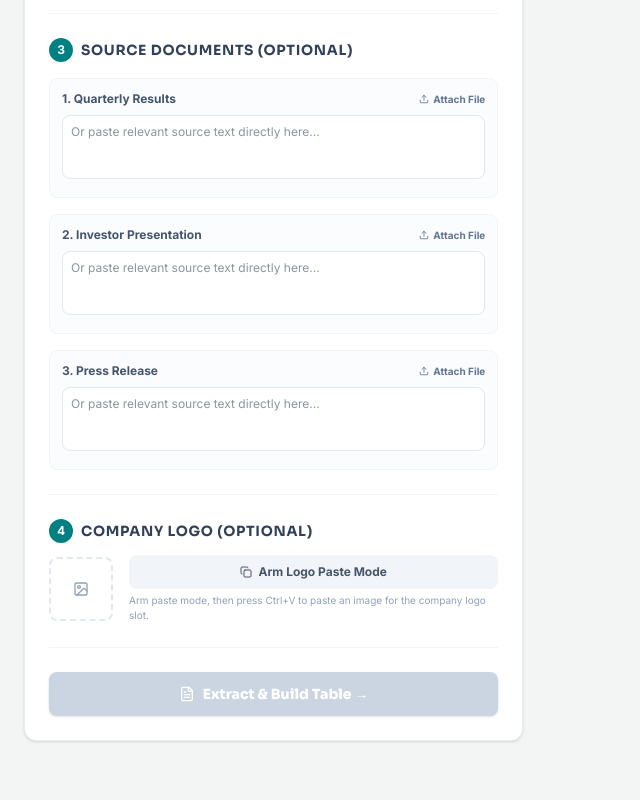
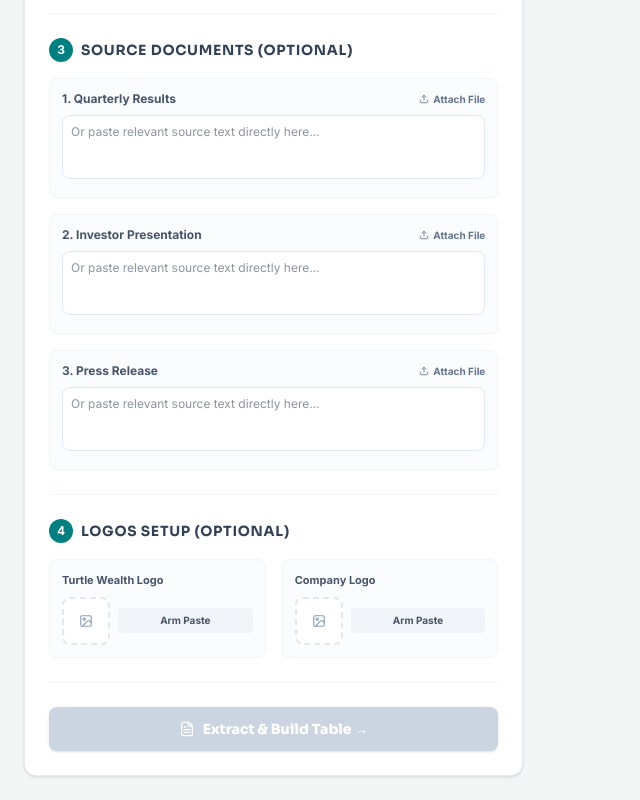
Before and after one commit to jadejaharsh30-tech/Turtle-Results-Card-Generator, a React (Vite) app: page / in a window 1280 px wide. Shown: the part 720-1520 px from the top of the page, without its empty margins (0-640 px from the left). Before the commit the page ends 1485 px from the top, so only its background shows below. Built offline with nearby package versions, Linux system fonts and the light colour scheme.

Commit message:
feat: add turtle logo support and refine prompt
- Add state and file handling for custom Turtle Wealth logo
- Update AI prompt constraints to enforce concise highlights

```diff
--- a/server.ts
+++ b/server.ts
@@ -285,7 +285,7 @@ Write 4–5 highlights based on the confirmed numbers in the table and the provi
 Guidelines for the points:
 1. Ground every point in the confirmed table numbers and the provided source documents. Never invent or hallucinate figures.
 2. Tone: Plain, confident, investor-friendly English. Use Indian numbering formats where appropriate (e.g., ₹ crore or ₹ lakh crore, and percentage moves like %).
-3. Depth: Each point may run 2–3 lines. Do not force brevity; give the point room to explain the story behind the numbers (e.g. why revenue grew, asset quality improved, or margins expanded).
+3. Depth: Each point MUST be concise and strictly limited to a maximum of 2–3 lines (around 20–30 words) when formatted. Keep them crisp and direct, presenting key facts and figures without fluff.
 4. Content: Cover the most material items: growth in business/revenue/NII, profitability/margins, asset quality/NPAs, segment drivers, and notable operational strength.
 5. DIVIDEND REQUIREMENT: Scan every provided source document and pasted text for any DIVIDEND declared, recommended, or paid this quarter.
    If a dividend exists, you MUST include a dedicated highlight point stating the amount per share, percentage (if given), and the record/payment date if provided.
@@ -310,7 +310,7 @@ The response must be raw JSON matching the schema. No markdown fences.`;
               type: Type.ARRAY,
               items: {
                 type: Type.STRING,
-                description: "A detailed key business highlight point (2-3 lines long) grounded in the source.",
+                description: "A concise key business highlight point (strictly max 2-3 lines long) grounded in the source.",
               },
             },
           },
--- a/src/App.tsx
+++ b/src/App.tsx
@@ -39,9 +39,11 @@ export default function App() {
     pressRelease: { file: null, text: "" },
   });
 
-  // D. Company logo
+  // D. Company & Turtle Wealth logos
   const [companyLogo, setCompanyLogo] = useState<string | null>(null);
   const [logoPasteModeArmed, setLogoPasteModeArmed] = useState(false);
+  const [turtleLogo, setTurtleLogo] = useState<string | null>(null);
+  const [turtleLogoPasteModeArmed, setTurtleLogoPasteModeArmed] = useState(false);
 
   // App flow states
   const [step, setStep] = useState<1 | 2>(1);
@@ -60,6 +62,7 @@ export default function App() {
   // File input refs
   const screenshotInputRef = useRef<HTMLInputElement>(null);
   const logoInputRef = useRef<HTMLInputElement>(null);
+  const turtleLogoInputRef = useRef<HTMLInputElement>(null);
 
   const colors = getThemeColors(fund);
 
@@ -83,6 +86,9 @@ export default function App() {
             if (logoPasteModeArmed) {
               setCompanyLogo(base64Data);
               setLogoPasteModeArmed(false);
+            } else if (turtleLogoPasteModeArmed) {
+              setTurtleLogo(base64Data);
+              setTurtleLogoPasteModeArmed(false);
             } else {
               setResultsScreenshots((prev) => [
                 ...prev,
@@ -105,7 +111,7 @@ export default function App() {
     return () => {
       window.removeEventListener("paste", handleGlobalPaste);
     };
-  }, [logoPasteModeArmed]);
+  }, [logoPasteModeArmed, turtleLogoPasteModeArmed]);
 
   // Handle Drag & Drop for screenshots
   const handleScreenshotDrop = async (e: React.DragEvent) => {
@@ -170,7 +176,7 @@ export default function App() {
           prev_y: m.prev_y !== undefined ? m.prev_y : null,
           is_ratio: !!m.is_ratio,
           lower_is_better: !!m.lower_is_better,
-          decimals: m.decimals !== undefined ? m.decimals : m.is_ratio ? 2 : 0,
+          decimals: 2,
         })
       );
 
@@ -267,7 +273,7 @@ export default function App() {
         return {
           ...m,
           is_ratio: nextIsRatio,
-          decimals: nextIsRatio ? 2 : 0,
+          decimals: 2,
         };
       }),
     });
@@ -302,7 +308,7 @@ export default function App() {
       prev_y: null,
       is_ratio: false,
       lower_is_better: false,
-      decimals: 0,
+      decimals: 2,
     };
     setTableData({
       ...tableData,
@@ -735,8 +741,8 @@ ${highlightsText}`;
 
           <hr className="border-slate-100" />
 
-          {/* Section D: Company logo (Small dropzone + armed mode) */}
-          <div className="flex flex-col gap-3">
+          {/* Section D: Logos Setup (Optional) */}
+          <div className="flex flex-col gap-4">
             <div className="flex items-center gap-2">
               <span
                 style={{ backgroundColor: colors.primary }}
@@ -745,11 +751,82 @@ ${highlightsText}`;
                 4
               </span>
               <h2 className="text-sm font-display font-bold uppercase tracking-wider text-slate-700">
-                Company Logo (Optional)
+                Logos Setup (Optional)
               </h2>
             </div>
 
-            <div className="flex gap-4 items-center">
+            <div className="grid grid-cols-1 sm:grid-cols-2 gap-4">
+              {/* Turtle Wealth Logo */}
+              <div className="border border-slate-100 rounded-lg p-3 bg-slate-50/50 flex flex-col gap-2">
+                <span className="text-[11px] font-bold text-slate-600">Turtle Wealth Logo</span>
+                <div className="flex gap-2 items-center">
+                  <div
+                    onDragOver={(e) => e.preventDefault()}
+                    onDrop={async (e) => {
+                      e.preventDefault();
+                      const files = Array.from(e.dataTransfer.files) as File[];
+                      if (files[0] && files[0].type.startsWith("image/")) {
+                        const base64 = await fileToBase64(files[0]);
+                        setTurtleLogo(base64);
+                      }
+                    }}
+                    onClick={() => turtleLogoInputRef.current?.click()}
+                    className={`w-12 h-12 rounded-lg border-2 border-dashed flex flex-col items-center justify-center cursor-pointer transition shrink-0 bg-white ${
+                      turtleLogo ? "border-emerald-500" : "border-slate-200 hover:border-slate-400"
+                    }`}
+                  >
+                    <input
+                      type="file"
+                      accept="image/*"
+                      ref={turtleLogoInputRef}
+                      onChange={async (e) => {
+                        if (e.target.files && e.target.files[0]) {
+                          const base64 = await fileToBase64(e.target.files[0]);
+                          setTurtleLogo(base64);
+                        }
+                      }}
+                      className="hidden"
+                    />
+                    {turtleLogo ? (
+                      <img src={turtleLogo} alt="Turtle Logo" className="w-full h-full object-contain p-1" />
+                    ) : (
+                      <ImageIcon className="text-slate-400" size={14} />
+                    )}
+                  </div>
+
+                  <div className="flex-1 min-w-0">
+                    <button
+                      type="button"
+                      onClick={() => {
+                        setTurtleLogoPasteModeArmed(!turtleLogoPasteModeArmed);
+                        setLogoPasteModeArmed(false);
+                      }}
+                      style={{
+                        borderColor: turtleLogoPasteModeArmed ? "#f59e0b" : "transparent",
+                        backgroundColor: turtleLogoPasteModeArmed ? "#fef3c7" : "#f1f5f9",
+                        color: turtleLogoPasteModeArmed ? "#b45309" : "#475569",
+                      }}
+                      className="w-full py-1 text-[10px] font-bold rounded border flex items-center justify-center gap-1 transition duration-200"
+                    >
+                      {turtleLogoPasteModeArmed ? "Pasting..." : "Arm Paste"}
+                    </button>
+                    {turtleLogo && (
+                      <button
+                        type="button"
+                        onClick={() => setTurtleLogo(null)}
+                        className="text-red-500 hover:text-red-700 text-[9px] font-bold mt-1 block"
+                      >
+                        Remove
+                      </button>
+                    )}
+                  </div>
+                </div>
+              </div>
+
+              {/* Company Logo */}
+              <div className="border border-slate-100 rounded-lg p-3 bg-slate-50/50 flex flex-col gap-2">
+                <span className="text-[11px] font-bold text-slate-600">Company Logo</span>
+                <div className="flex gap-2 items-center">
                   <div
                     onDragOver={(e) => e.preventDefault()}
                     onDrop={async (e) => {
@@ -761,7 +838,7 @@ ${highlightsText}`;
                       }
                     }}
                     onClick={() => logoInputRef.current?.click()}
-                className={`w-16 h-16 rounded-lg border-2 border-dashed flex flex-col items-center justify-center cursor-pointer transition ${
+                    className={`w-12 h-12 rounded-lg border-2 border-dashed flex flex-col items-center justify-center cursor-pointer transition shrink-0 bg-white ${
                       companyLogo ? "border-emerald-500" : "border-slate-200 hover:border-slate-400"
                     }`}
                   >
@@ -778,40 +855,39 @@ ${highlightsText}`;
                       className="hidden"
                     />
                     {companyLogo ? (
-                  <img src={companyLogo} alt="Logo" className="w-full h-full object-contain p-1" />
+                      <img src={companyLogo} alt="Company Logo" className="w-full h-full object-contain p-1" />
                     ) : (
-                  <ImageIcon className="text-slate-400" size={16} />
+                      <ImageIcon className="text-slate-400" size={14} />
                     )}
                   </div>
 
-              <div className="flex-1">
+                  <div className="flex-1 min-w-0">
                     <button
                       type="button"
-                  onClick={() => setLogoPasteModeArmed(!logoPasteModeArmed)}
+                      onClick={() => {
+                        setLogoPasteModeArmed(!logoPasteModeArmed);
+                        setTurtleLogoPasteModeArmed(false);
+                      }}
                       style={{
                         borderColor: logoPasteModeArmed ? "#f59e0b" : "transparent",
                         backgroundColor: logoPasteModeArmed ? "#fef3c7" : "#f1f5f9",
                         color: logoPasteModeArmed ? "#b45309" : "#475569",
                       }}
-                  className={`w-full py-2 text-xs font-bold rounded-lg border flex items-center justify-center gap-1.5 transition duration-200`}
+                      className="w-full py-1 text-[10px] font-bold rounded border flex items-center justify-center gap-1 transition duration-200"
                     >
-                  {logoPasteModeArmed ? (
-                    <>
-                      <Loader2 size={12} className="animate-spin" />
-                      Paste Mode Active (Ctrl+V Logo)
-                    </>
-                  ) : (
-                    <>
-                      <Copy size={12} />
-                      Arm Logo Paste Mode
-                    </>
+                      {logoPasteModeArmed ? "Pasting..." : "Arm Paste"}
+                    </button>
+                    {companyLogo && (
+                      <button
+                        type="button"
+                        onClick={() => setCompanyLogo(null)}
+                        className="text-red-500 hover:text-red-700 text-[9px] font-bold mt-1 block"
+                      >
+                        Remove
+                      </button>
                     )}
-                </button>
-                <p className="text-[10px] text-slate-400 mt-1">
-                  {companyLogo
-                    ? "Logo uploaded. Drag & drop another to replace."
-                    : "Arm paste mode, then press Ctrl+V to paste an image for the company logo slot."}
-                </p>
+                  </div>
+                </div>
               </div>
             </div>
           </div>
@@ -988,11 +1064,25 @@ ${highlightsText}`;
                   style={{ borderColor: colors.primary }}
                   className="bg-white border-[4px] rounded-sm shadow-md overflow-hidden transition-colors duration-300 w-full"
                 >
-
                   {/* 1. Logo Row */}
                   <div className="p-4 flex justify-between items-end bg-white border-b border-slate-100">
+                    <div className="h-10 flex items-center">
+                      {/* Brand Logo Wordmark or pasted Turtle Wealth logo */}
+                      {turtleLogo ? (
+                        <div className="relative group/logo h-full">
+                          <img src={turtleLogo} alt="Turtle Wealth" className="h-full object-contain max-w-[150px]" />
+                          {!isCapturing && (
+                            <button
+                              onClick={() => setTurtleLogo(null)}
+                              className="absolute -top-1 -right-1 bg-red-500 text-white rounded-full p-0.5 opacity-0 group-hover/logo:opacity-100 transition duration-150"
+                              title="Remove logo"
+                            >
+                              <X size={8} />
+                            </button>
+                          )}
+                        </div>
+                      ) : isCapturing ? (
                         <div>
-                      {/* Brand Logo Wordmark */}
                           <div className="font-display font-extrabold text-2xl tracking-tight text-slate-800 select-none">
                             T<span style={{ color: colors.primary }} className="transition-colors duration-300">u</span>rtle<span className="font-light italic text-slate-500">wealth</span>™
                           </div>
@@ -1000,16 +1090,52 @@ ${highlightsText}`;
                             beyond profits…
                           </div>
                         </div>
+                      ) : (
+                        <button
+                          onClick={() => {
+                            setTurtleLogoPasteModeArmed(!turtleLogoPasteModeArmed);
+                            setLogoPasteModeArmed(false);
+                          }}
+                          className={`group/btn h-full flex flex-col justify-center text-left ${
+                            turtleLogoPasteModeArmed ? "bg-amber-50 px-2 rounded border border-amber-200 animate-pulse" : ""
+                          }`}
+                        >
+                          <div className="font-display font-extrabold text-2xl tracking-tight text-slate-800 select-none">
+                            T<span style={{ color: colors.primary }} className="transition-colors duration-300">u</span>rtle<span className="font-light italic text-slate-500">wealth</span>™
+                          </div>
+                          <div className="text-[10px] text-slate-400 italic font-medium tracking-widest pl-0.5 flex justify-between">
+                            <span>beyond profits…</span>
+                            <span className="text-amber-600 font-bold opacity-0 group-hover/btn:opacity-100 transition-opacity pl-2 text-[9px]">
+                              {turtleLogoPasteModeArmed ? "⚡ Paste Now" : "• Click to Paste Logo"}
+                            </span>
+                          </div>
+                        </button>
+                      )}
+                    </div>
 
                     {/* Logo area */}
                     <div className="h-10">
                       {companyLogo ? (
+                        <div className="relative group/companyLogo h-full">
                           <img src={companyLogo} alt="Logo" className="h-full object-contain max-w-[120px]" />
+                          {!isCapturing && (
+                            <button
+                              onClick={() => setCompanyLogo(null)}
+                              className="absolute -top-1 -right-1 bg-red-500 text-white rounded-full p-0.5 opacity-0 group-hover/companyLogo:opacity-100 transition duration-150"
+                              title="Remove logo"
+                            >
+                              <X size={8} />
+                            </button>
+                          )}
+                        </div>
                       ) : isCapturing ? (
                         <div className="h-full" />
                       ) : (
                         <button
-                          onClick={() => setLogoPasteModeArmed(true)}
+                          onClick={() => {
+                            setLogoPasteModeArmed(!logoPasteModeArmed);
+                            setTurtleLogoPasteModeArmed(false);
+                          }}
                           className={`h-full border border-dashed rounded px-3 flex items-center justify-center text-[10px] font-bold transition duration-200 ${
                             logoPasteModeArmed
                               ? "border-amber-500 bg-amber-50 text-amber-700 animate-pulse"
@@ -1202,70 +1328,73 @@ ${highlightsText}`;
                               </td>
 
                               {/* Current Value Column */}
-                              <td className="border-r border-black p-1 text-right text-xs font-bold w-[14%]">
+                              <td className="border-r border-black p-1 text-center text-xs font-bold w-[14%]">
                                 {isCapturing ? (
                                   <span className="px-2 py-1 block">
                                     {metric.current !== null
-                                      ? metric.current.toFixed(metric.decimals)
+                                      ? metric.current.toFixed(2)
                                       : "-"}
                                   </span>
                                 ) : (
                                   <input
+                                    key={`${metric.id}_current_${metric.current}`}
                                     type="text"
                                     defaultValue={
-                                      metric.current === null ? "" : metric.current.toString()
+                                      metric.current === null ? "" : metric.current.toFixed(2)
                                     }
                                     onBlur={(e) =>
                                       handleMetricChange(metric.id, "current", e.target.value)
                                     }
                                     placeholder="-"
-                                    className="w-full bg-transparent border-none outline-none text-right font-bold text-slate-950 focus:bg-slate-100 rounded px-2 py-1.5 focus:ring-1 focus:ring-slate-300"
+                                    className="w-full bg-transparent border-none outline-none text-center font-bold text-slate-950 focus:bg-slate-100 rounded px-2 py-1.5 focus:ring-1 focus:ring-slate-300"
                                   />
                                 )}
                               </td>
 
                               {/* Previous Quarter Value Column */}
-                              <td className="border-r border-black p-1 text-right text-xs font-semibold text-slate-600 w-[14%]">
+                              <td className="border-r border-black p-1 text-center text-xs font-semibold text-slate-600 w-[14%]">
                                 {isCapturing ? (
                                   <span className="px-2 py-1 block">
                                     {metric.prev_q !== null
-                                      ? metric.prev_q.toFixed(metric.decimals)
+                                      ? metric.prev_q.toFixed(2)
                                       : "-"}
                                   </span>
                                 ) : (
                                   <input
+                                    key={`${metric.id}_prev_q_${metric.prev_q}`}
                                     type="text"
                                     defaultValue={
-                                      metric.prev_q === null ? "" : metric.prev_q.toString()
+                                      metric.prev_q === null ? "" : metric.prev_q.toFixed(2)
                                     }
                                     onBlur={(e) =>
                                       handleMetricChange(metric.id, "prev_q", e.target.value)
                                     }
                                     placeholder="-"
-                                    className="w-full bg-transparent border-none outline-none text-right font-semibold text-slate-600 focus:bg-slate-100 rounded px-2 py-1.5 focus:ring-1 focus:ring-slate-300"
+                                    className="w-full bg-transparent border-none outline-none text-center font-semibold text-slate-600 focus:bg-slate-100 rounded px-2 py-1.5 focus:ring-1 focus:ring-slate-300"
                                   />
                                 )}
                               </td>
 
                               {/* Previous Year Value Column */}
-                              <td className="border-r border-black p-1 text-right text-xs font-semibold text-slate-600 w-[14%]">
+                              <td className="border-r border-black p-1 text-center text-xs font-semibold text-slate-600 w-[14%]">
                                 {isCapturing ? (
                                   <span className="px-2 py-1 block">
                                     {metric.prev_y !== null
-                                      ? metric.prev_y.toFixed(metric.decimals)
+                                      ? metric.prev_y.toFixed(2)
                                       : "-"}
                                   </span>
                                 ) : (
                                   <input
+                                    key={`${metric.id}_prev_y_${metric.prev_y}`}
                                     type="text"
                                     defaultValue={
-                                      metric.prev_y === null ? "" : metric.prev_y.toString()
+                                      metric.prev_y === null ? "" : metric.prev_y.toFixed(2)
                                     }
                                     onBlur={(e) =>
                                       handleMetricChange(metric.id, "prev_y", e.target.value)
                                     }
                                     placeholder="-"
-                                    className="w-full bg-transparent border-none outline-none text-right font-semibold text-slate-600 focus:bg-slate-100 rounded px-2 py-1.5 focus:ring-1 focus:ring-slate-300"
+                                    className="w-full bg-transparent border-none outline-none text-center font-semibold text-slate-600 focus:bg-slate-100 rounded px-2 py-1.5 focus:ring-1 focus:ring-slate-300"
                                   />
                                 )}
                               </td>
@@ -1284,6 +1413,11 @@ ${highlightsText}`;
                         })}
                       </tbody>
                     </table>
+                  </div>
+
+                  {/* 4. SEBI Regulatory Footer */}
+                  <div className="px-4 py-2 bg-slate-50 border-t border-black text-[10px] text-slate-500 font-mono text-center select-none">
+                    Turtle Wealth Management Pvt. Ltd. | PMS SEBI Reg. No. INP000006243
                   </div>
 
                   {/* 5. Footer Band */}
@@ -1384,15 +1518,27 @@ ${highlightsText}`;
 
                       {/* Add highlights point link */}
                       {!isCapturing && (
+                        <div className="flex flex-col gap-2 pt-2">
                           <button
                             onClick={() => setHighlights((prev) => [...prev, "New Highlight Point"])}
                             style={{ color: colors.primary }}
-                          className="flex items-center gap-1 text-xs font-bold hover:brightness-95 transition bg-slate-50 py-1.5 px-3 rounded-lg border border-slate-100 w-fit"
+                            className="flex items-center gap-1 text-xs font-bold hover:brightness-95 transition bg-white py-1.5 px-3 rounded-lg border border-slate-200 w-fit"
                           >
                             <Plus size={12} />
                             + Add a highlight point
                           </button>
+                          <span className="text-[10px] text-slate-400 italic font-normal">
+                            💡 Design Guideline: Keep each highlight to max 2-3 lines for optimal card presentation.
+                          </span>
+                        </div>
                       )}
+                    </div>
+
+                    <hr className="border-slate-100" />
+
+                    {/* SEBI Regulatory Footer */}
+                    <div className="text-[10px] text-slate-400 font-mono text-center select-none">
+                      Turtle Wealth Management Pvt. Ltd. | PMS SEBI Reg. No. INP000006243
                     </div>
                   </div>
                 )}
```
Lines whose indentation alone changed are shown as unchanged.
